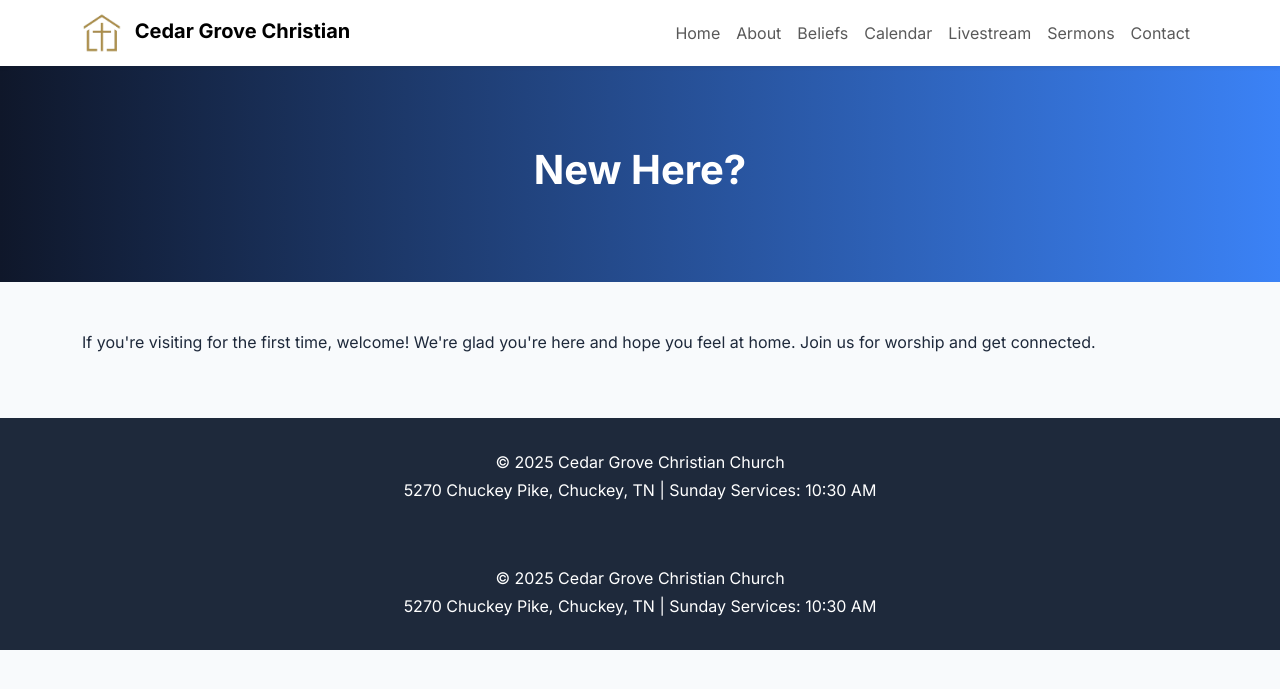
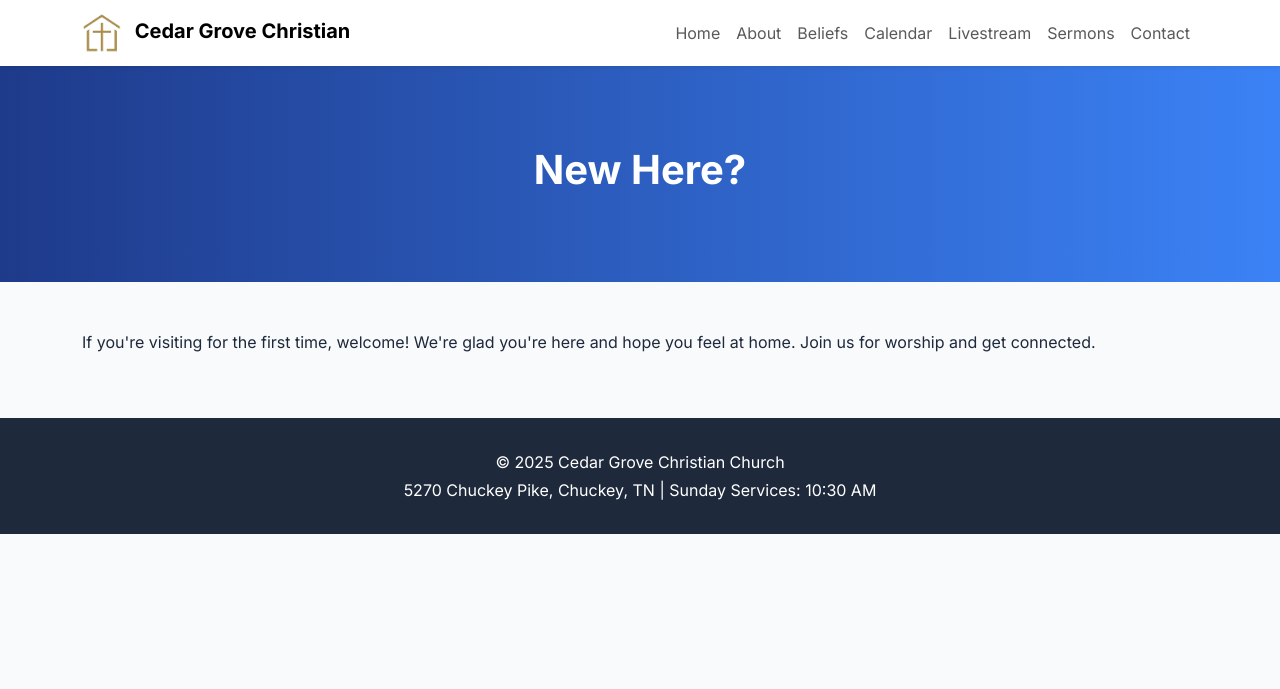
Before and after one commit to Waffles-Websites/waffles-websites.github.io, a Jekyll site: the page built from new/index.html, in a window 1280 px wide. Shown: the top 689 px of the page. Built offline with Jekyll 4.4.1, drawn with Linux system fonts in a browser that asks for light colours.

Commit message:
Update index.html

```diff
--- a/new/index.html
+++ b/new/index.html
@@ -3,24 +3,7 @@
 title: New
 ---
 
-<!DOCTYPE html>
-<html lang="en">
-<head>
-  <meta charset="UTF-8">
-  <meta name="viewport" content="width=device-width, initial-scale=1.0">
-  <title>New Here? - Cedar Grove Christian</title>
-  <link href="https://cdn.jsdelivr.net/npm/bootstrap@5.3.3/dist/css/bootstrap.min.css" rel="stylesheet">
-  <link href="https://cdn.jsdelivr.net/npm/bootstrap-icons@1.11.3/font/bootstrap-icons.min.css" rel="stylesheet">
-  <link href="https://fonts.googleapis.com/css2?family=Inter:wght@400;600;700&display=swap" rel="stylesheet">
-  <style>
-    body { font-family: 'Inter', sans-serif; background-color: #f8fafc; color: #1e293b; }
-    .page-header { background: linear-gradient(to right, #0f172a, #3b82f6); color: white; padding: 80px 20px; text-align: center; }
-    .page-header h1 { font-size: 2.5rem; font-weight: 700; }
-    .section-title { font-weight: 600; margin-bottom: 1rem; }
-    footer { background: #1e293b; color: white; padding: 2rem 0; }
-  </style>
-</head>
-<body>
+
 
 
 
@@ -33,14 +16,3 @@
     <p>If you're visiting for the first time, welcome! We're glad you're here and hope you feel at home. Join us for worship and get connected.</p>
   </div>
 </section>
-
-<footer>
-  <div class="container text-center">
-    <p class="mb-1">&copy; 2025 Cedar Grove Christian Church</p>
-    <p class="mb-0">5270 Chuckey Pike, Chuckey, TN | Sunday Services: 10:30 AM</p>
-  </div>
-</footer>
-
-<script src="https://cdn.jsdelivr.net/npm/bootstrap@5.3.3/dist/js/bootstrap.bundle.min.js"></script>
-</body>
-</html>
```
